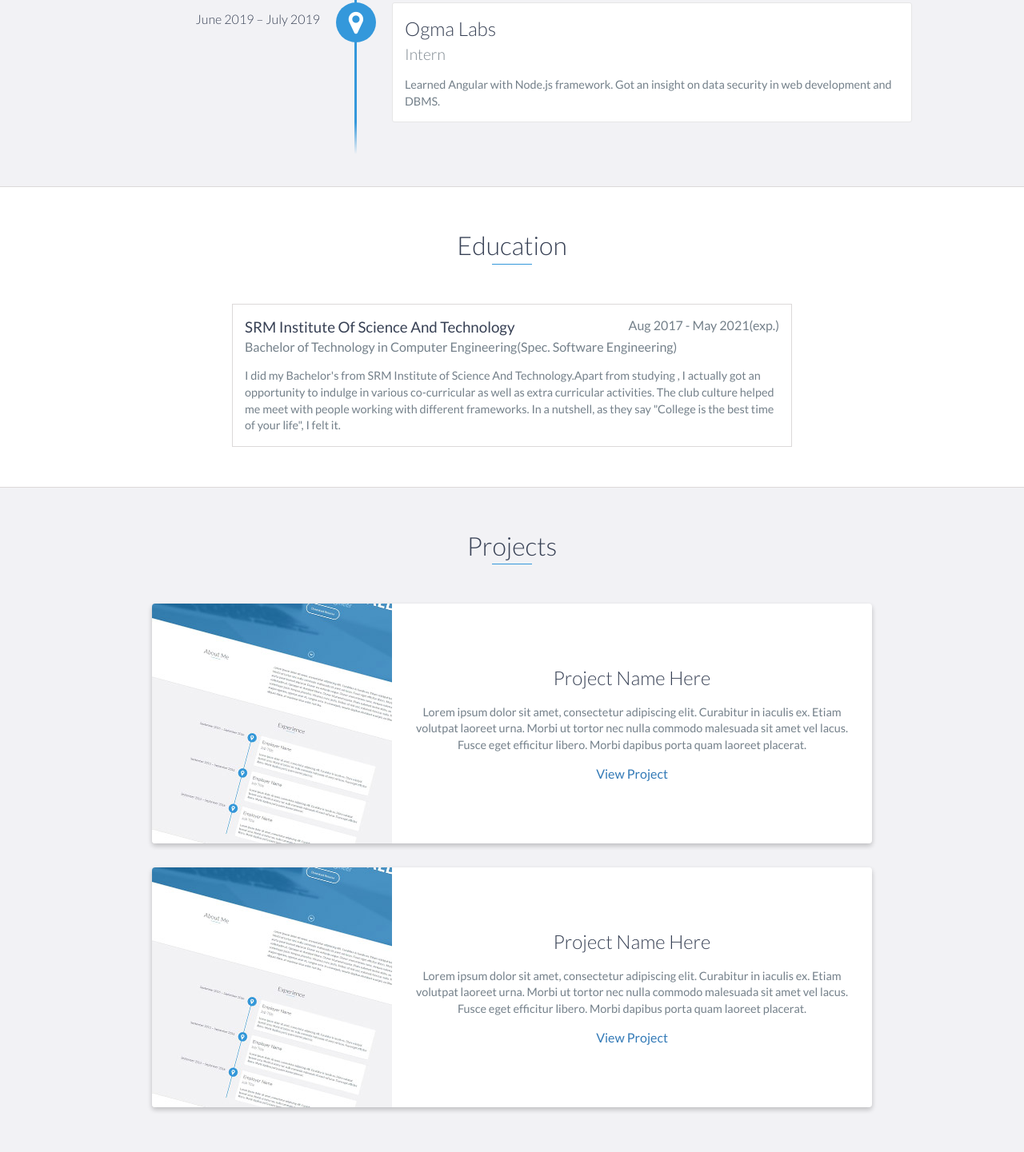
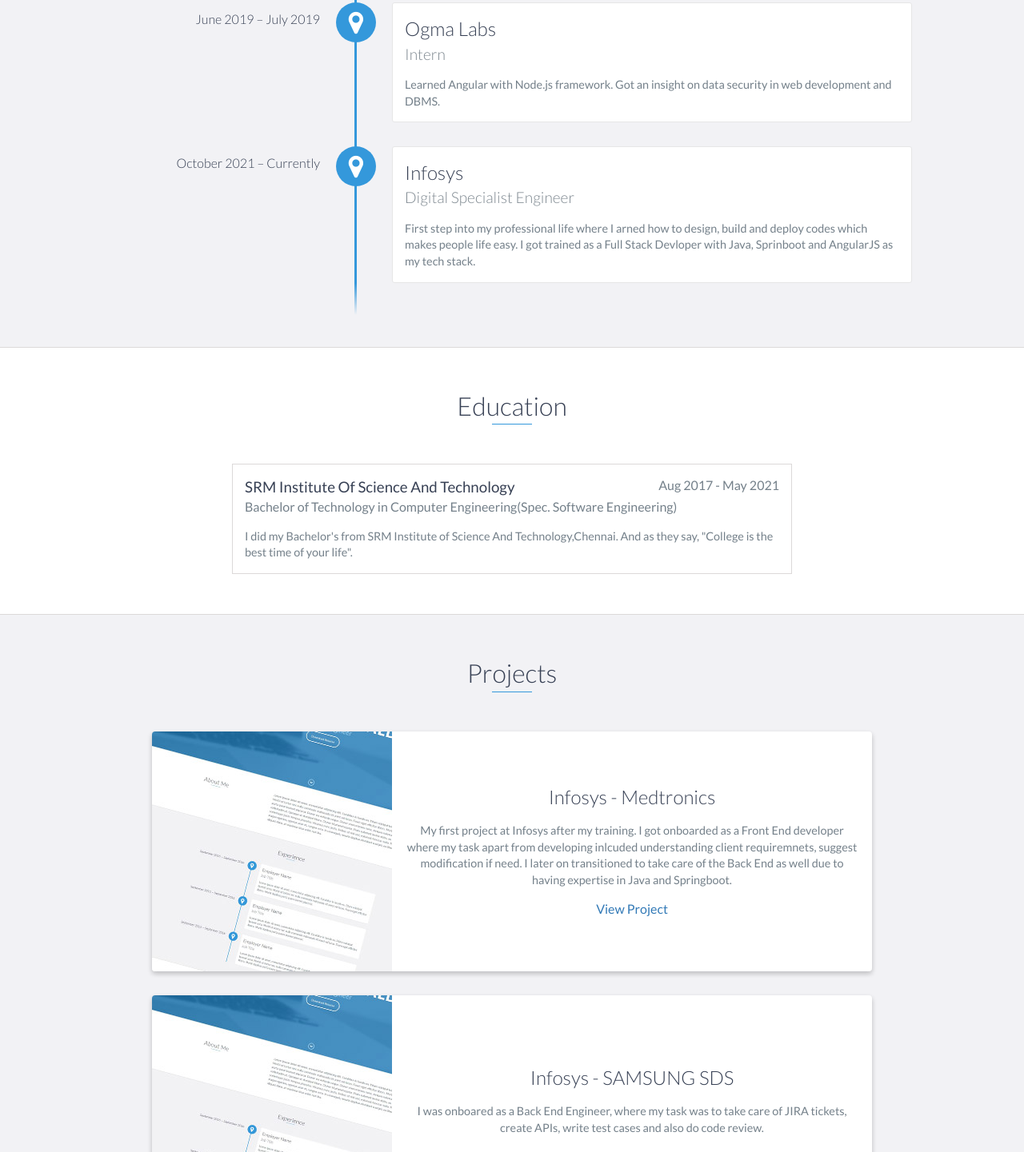
Before and after one commit to SkyR3sS/SkyR3sS.github.io, a website: page index.html in a window 1280 px wide. Shown: the part 1359-2800 px from the top of the page at 80% size. Drawn offline with nearby package versions, Linux system fonts and the light colour scheme.

Commit message:
index replce

```diff
--- a/index.html
+++ b/index.html
@@ -50,7 +50,7 @@
         <div id="lead-content">
             <h1>Ritam Dholey</h1>
             <h2>Software Engineer</h2>
-            <a href="https://www.linkedin.com/in/ritamdholey/detail/overlay-view/urn:li:fsd_profileTreasuryMedia:(ACoAACaGwFMBC5n-feXoLlCjodXhCteSEFqsJ0I,1597732547187)/" class="btn-rounded-white">Download Resume</a>
+            <a href="https://www.linkedin.com/resume-builder/insights/urn:li:digitalmediaAsset:D4D25AQGUED33rHyBmw/?resumeAmbryUrn=%2FAAYUAgC1AAgAAQAAAAAAAFEdQDTvN0SBT1ie0Jn__9eVyQ.pdf&resumeName=RitamDholeyUpdatedCV.pdf&resumeNew=true" class="btn-rounded-white">Download Resume</a>
         </div>
         <!-- End #lead-content -->
 
@@ -73,7 +73,7 @@
                 </div>
                 <div class="col-md-8">
                     <p>
-                       I am Ritam Dholey, a senior about to graduate in 2021 with B.Tech ,specialization in Software Engineering. Tech enthusiast,and always looking for something new. Apart from tech world, I love watching football, HALA MADRID :P .
+                       I am Ritam Dholey,a Software Engineer. Always looking for something new, always curious.Feel free to drop an email, if you come up with any oportunities. HALA MADRID 😉.
                     </p>
                 </div>
             </div>
@@ -100,6 +100,13 @@
                 </p>
             </div>
 
+            <div data-date="October 2021 – Currently">
+                <h3>Infosys</h3>
+                <h4>Digital Specialist Engineer</h4>
+                <p>
+                    First step into my professional life where I arned how to design, build and deploy codes which makes people life easy. I got trained as a Full Stack Devloper with Java, Sprinboot and AngularJS as my tech stack.
+                </p>
+            </div>
 
         </div>
     </div>
@@ -109,10 +116,10 @@
         <h2 class="heading">Education</h2>
         <div class="education-block">
             <h3>SRM Institute Of Science And Technology</h3>
-            <span class="education-date">Aug 2017 - May 2021(exp.)</span>
+            <span class="education-date">Aug 2017 - May 2021</span>
             <h4>Bachelor of Technology in Computer Engineering(Spec. Software Engineering)</h4>
             <p>
-                I did my Bachelor's from SRM Institute of Science And Technology.Apart from studying , I actually got an opportunity to indulge in various co-curricular  as well as extra curricular activities. The club culture helped me meet with people working with different frameworks. In a nutshell, as they say "College is the best time of your life", I felt it.
+                I did my Bachelor's from SRM Institute of Science And Technology,Chennai. And as they say, "College is the best time of your life".
             </p>
         </div>
         <!-- End .education-block -->
@@ -129,9 +136,9 @@
                     </div>
                     <!-- End .project-image -->
                     <div class="project-info">
-                        <h3>Project Name Here</h3>
+                        <h3>Infosys - Medtronics</h3>
                         <p>
-                            Lorem ipsum dolor sit amet, consectetur adipiscing elit. Curabitur in iaculis ex. Etiam volutpat laoreet urna. Morbi ut tortor nec nulla commodo malesuada sit amet vel lacus. Fusce eget efficitur libero. Morbi dapibus porta quam laoreet placerat.
+                            My first project at Infosys after my training. I got onboarded as a Front End developer where my task apart from developing inlcuded understanding client requiremnets, suggest modification if need. I later on transitioned to take care of the Back End as well due to having expertise in Java and Springboot.
                         </p>
                         <a href="#">View Project</a>
                     </div>
@@ -145,9 +152,9 @@
                     </div>
                     <!-- End .project-image -->
                     <div class="project-info">
-                        <h3>Project Name Here</h3>
+                        <h3>Infosys - SAMSUNG SDS</h3>
                         <p>
-                            Lorem ipsum dolor sit amet, consectetur adipiscing elit. Curabitur in iaculis ex. Etiam volutpat laoreet urna. Morbi ut tortor nec nulla commodo malesuada sit amet vel lacus. Fusce eget efficitur libero. Morbi dapibus porta quam laoreet placerat.
+                            I was onboared as a Back End Engineer, where my task was to take care of JIRA tickets, create APIs, write test cases and also do code review.
                         </p>
                         <a href="#">View Project</a>
                     </div>
@@ -162,12 +169,11 @@
     <div id="skills">
         <h2 class="heading">Skills</h2>
         <ul>
-            <li>JavaScript</li>
-            <li>Node.js</li>
             <li>AngularJs</li>
             <li>Java</li>
-            <li>C</li>
             <li>C++</li>
+            <li>Sprinboot</li>
+            <li>Data Structures and algorithms</li>
         </ul>
     </div>
     <!-- End #skills -->
@@ -191,7 +197,7 @@
             <div class="row">
                 <div class="col-sm-5 copyright">
                     <p>
-                        Copyright &copy; 2020 Ritam Dholey
+                        Copyright &copy; 2023 Ritam Dholey
                     </p>
                 </div>
                 <div class="col-sm-2 top">
```
